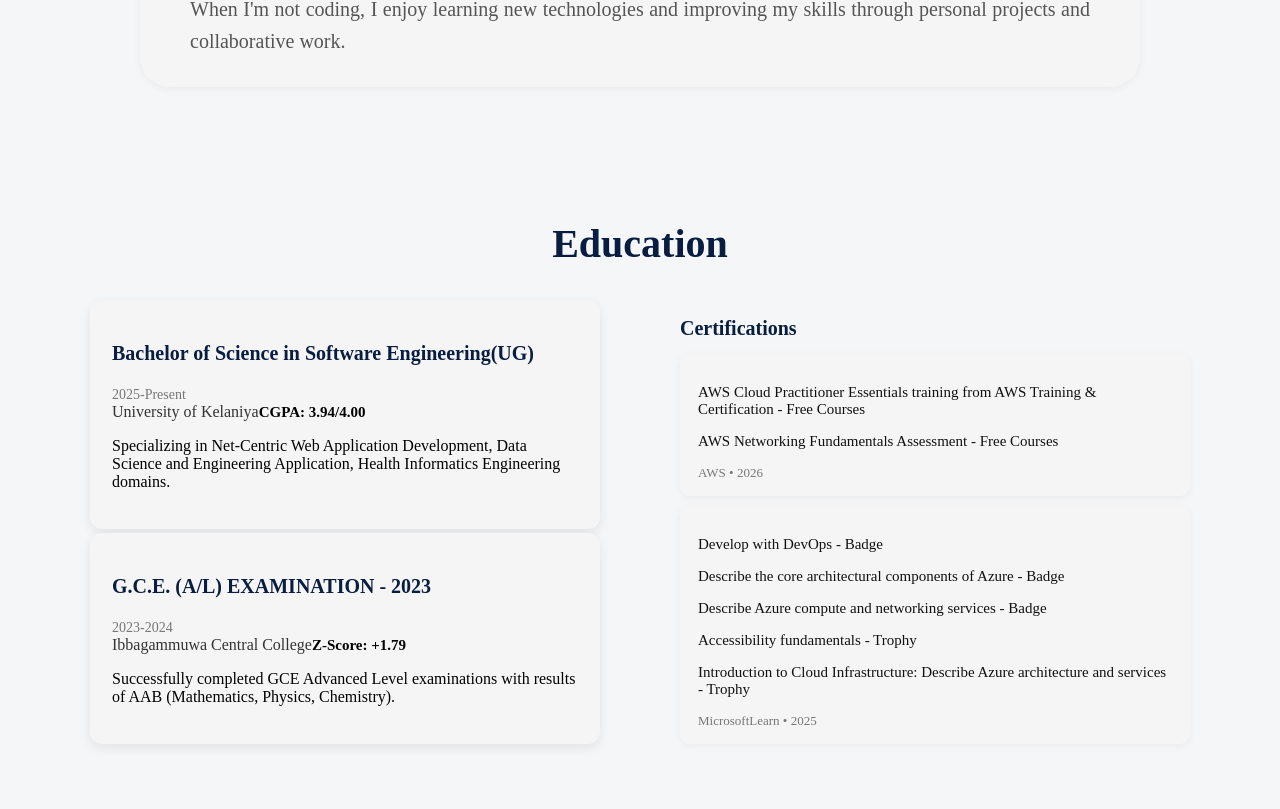
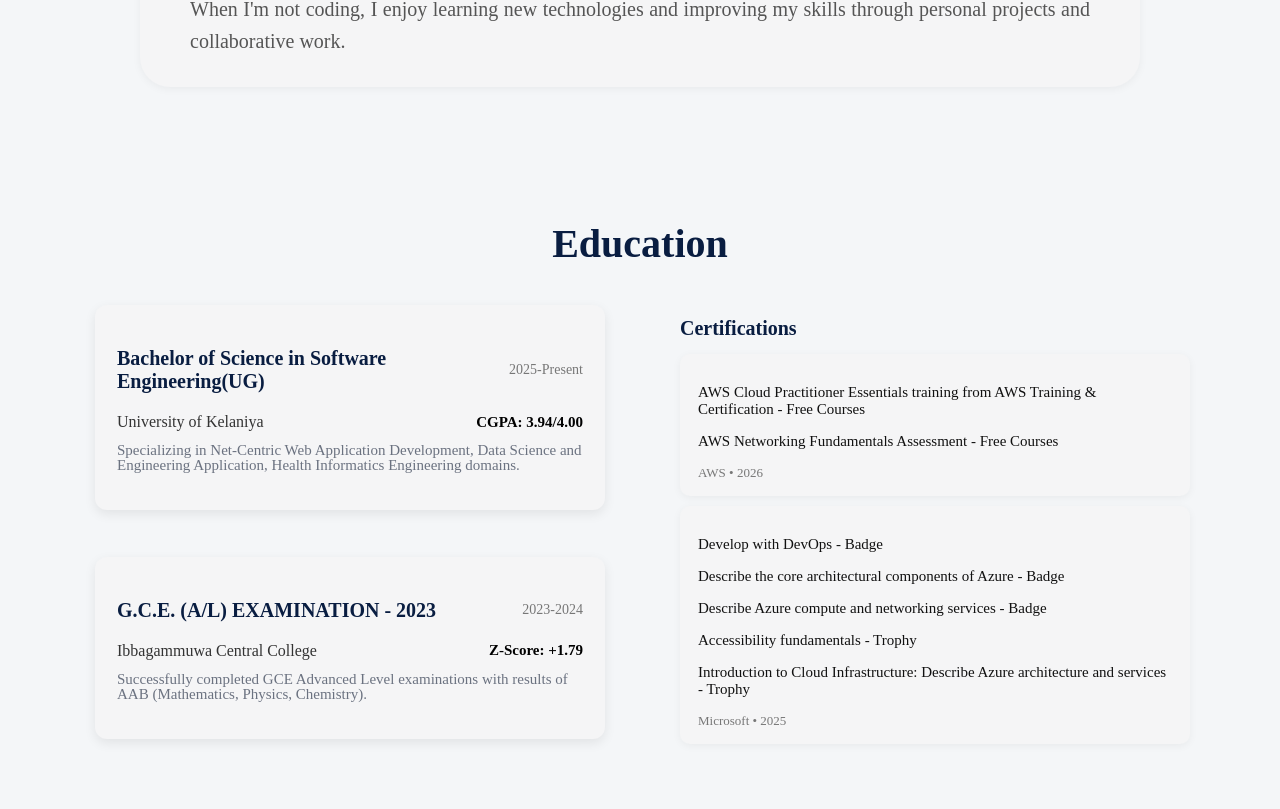
Before and after one commit to Dulan-Vishwajith/portfolio-react, a React (Vite) app: page / in a window 1280 px wide. Shown: the part 931-1740 px from the top of the page. Built offline with nearby package versions, Linux system fonts and the light colour scheme.

Commit message:
Bug fixing and Adding functionality for education section

```diff
--- a/src/App.jsx
+++ b/src/App.jsx
@@ -1,7 +1,7 @@
 import Overview from './components/Overview/Overview';
 import Navbar from './components/Navbar/Navbar';
 import About from './components/About/About';
-import Education from './components/Education';
+import Education from './components/Education/Education';
 import Skills from './components/Skills';
 import Projects from './components/Projects';
 import Downloads from './components/Downloads';
--- a/src/components/Education.jsx
+++ /dev/null
@@ -1,89 +0,0 @@
-import '../styles/Education.css';
-
-function Education(){
-    return(
-        <section className="education" id="education">
-                {/*Title*/}
-                <h2 className="title-text" id="education-title">Education</h2>
-
-                {/*Container*/}
-                <div className="academic-container">
-
-                    {/*Academic things*/}
-                    <div className="academic">
-
-                        {/*Academic Cards*/}
-                        {/*Card 1*/}
-                        <div className="aca-card">
-                            <div className="card-top">
-                                <h3 className="title">Bachelor of Science in Software Engineering(UG)</h3>
-                                <span className="time">2025-Present</span>
-                            </div>
-
-                            <div className="card-middle">
-                                <span className="institute">University of Kelaniya</span>
-                                <span className="grade">CGPA: 3.94/4.00</span>
-                            </div>
-
-                            <p className="summmary">
-                                Specializing in Net-Centric Web Application Development, Data Science and Engineering Application, Health Informatics Engineering domains.
-                            </p>
-
-                        </div>
-
-                        {/*Card 2*/}
-                        <div className="aca-card">
-                            <div className="card-top">
-                                <h3 className="title">G.C.E. (A/L) EXAMINATION - 2023</h3>
-                                <span className="time">2023-2024</span>
-                            </div>
-
-                            <div className="card-middle">
-                                <span className="institute">Ibbagammuwa Central College</span>
-                                <span className="grade">Z-Score: +1.79</span>
-                            </div>
-
-                            <p className="summmary">
-                                Successfully completed GCE Advanced Level examinations with results of AAB (Mathematics, Physics, Chemistry).
-                            </p>
-
-                        </div>
-
-                    </div>
-
-                    {/*Certifications*/}
-                    <div className="certifications">
-
-                        {/*Certification title*/}
-                        <h2>Certifications</h2>
-
-                        {/*Certification Cards*/}
-                        {/*Card 1*/}
-                        <div className="cert-card">
-                            <p className="cert-title">AWS Cloud Practitioner Essentials training from AWS Training & Certification - Free Courses</p>
-                            <p className="cert-title">AWS Networking Fundamentals Assessment - Free Courses</p>
-
-                            <span className="cert-org">AWS • 2026</span>
-                        </div>
-
-                        {/*Card 2*/}
-                        <div className="cert-card">
-                            <p className="cert-title">Develop with DevOps - Badge</p>
-                            <p className="cert-title">Describe the core architectural components of Azure - Badge</p>
-                            <p className="cert-title">Describe Azure compute and networking services - Badge</p>
-                            <p className="cert-title">Accessibility fundamentals - Trophy</p>
-                            <p className="cert-title">Introduction to Cloud Infrastructure: Describe Azure architecture and services - Trophy</p>
-
-                            <span className="cert-org">MicrosoftLearn • 2025</span>
-                        </div>
-
-
-                    </div>
-                </div>
-            </section>
-
-
-
-    )
-}
-export default Education
--- /dev/null
+++ b/src/components/Education/Card.jsx
@@ -0,0 +1,41 @@
+
+function Card({title, time, institute, grade, summary, titles, org, year, type}){
+    return(
+
+            <div className={type === 'aca' ? 'aca-card' : 'cert-card'}>
+                {/*Academic Card*/}
+                {/*Turnary operator to check the type of card and render aca or cert -> aca*/}
+                {type === 'aca' && (
+                    <>
+                        <div className="aca-card-header">
+                            <h3 className="title">{title}</h3>
+                            <span className="time">{time}</span>
+                        </div>
+
+                        <div className="aca-card-body">
+                            <span className="institute">{institute}</span>
+                            <span className="grade">{grade}</span>
+                        </div>
+
+                        <p className="aca-card-summary">
+                            {summary}
+                        </p>
+                    </>
+                )}
+
+                {/*Certification Card*/}
+                {/*Turnary operator to check the type of card and render aca or cert -> cert*/}
+                {type === 'cert' &&(
+                    <>
+                        {titles.map((title, index) =>(
+                            <p key ={index} className="cert-titles">{title}</p>
+                        ))}
+
+                        <span className="cert-org">{org} • {year}</span>
+                    </>
+                )}
+            </div>
+
+    )
+}
+export default Card;
--- a/src/styles/Education.css
+++ b/src/components/Education/Education.css
@@ -25,7 +25,7 @@
     width: 100%;
     padding: 22px;
     border-radius: 12px;
-    margin: 0;
+    margin: 5px;
 
     background: #f5f5f6;
 
@@ -41,17 +41,16 @@
 
 
 /*Academic Card Content*/
-.aca-card-top {
+.aca-card-header {
     display: flex;
     justify-content: space-between;
     align-items: center;
-    gap: 10px;
 }
 
 .title {
     font-size: 20px;
     font-weight: 600;
-     color: #091d41;
+    color: #091d41;
 }
 
 .time {
@@ -60,11 +59,11 @@
     white-space: nowrap;
 }
 
-.aca-card-middle {
+.aca-card-body {
     display: flex;
     justify-content: space-between;
-    margin-top: 10px;
-    gap: 10px;
+    align-items: center;
+
 }
 
 .institute {
@@ -77,13 +76,14 @@
     font-weight: 600;
     color:#000;
     white-space: nowrap;
+
 }
 
-.summary {
+.aca-card-summary {
     margin-top: 12px;
-    font-size: 16px;
+    font-size: 15px;
     color: #6b7280;
-    line-height: 2;
+    line-height: 1;
 }
 
 
@@ -117,7 +117,7 @@
 }
 
 /*Certification Card Content*/
-.cert-title {
+.cert-titles {
     font-size: 15px;
     font-weight: 500;
     color:#111;
--- /dev/null
+++ b/src/components/Education/Education.jsx
@@ -0,0 +1,80 @@
+import Card from './Card';
+import './Education.css';
+
+function Education(){
+    return(
+        <section className="education" id="education">
+                {/*Title*/}
+                <a href="#education" className='title-button'><h2 className="title-text" >Education</h2></a>
+
+                {/*Container*/}
+                <div className="academic-container">
+
+                    {/*Academic things*/}
+                    <div className="academic">
+
+                        {/*Academic Cards*/}
+                        {/*Card 1*/}
+                        <Card
+                            type='aca'
+                            title="Bachelor of Science in Software Engineering(UG)"
+                            time="2025-Present"
+                            institute="University of Kelaniya"
+                            grade="CGPA: 3.94/4.00"
+                            summary="Specializing in Net-Centric Web Application Development, Data Science and Engineering Application, Health Informatics Engineering domains."
+                        />
+
+
+                        {/*Card 2*/}
+                        <Card
+                            type='aca'
+                            title="G.C.E. (A/L) EXAMINATION - 2023"
+                            time="2023-2024"
+                            institute="Ibbagammuwa Central College"
+                            grade="Z-Score: +1.79"
+                            summary="Successfully completed GCE Advanced Level examinations with results of AAB (Mathematics, Physics, Chemistry)."
+                        />
+
+                    </div>
+
+                    {/*Certifications*/}
+                    <div className="certifications">
+
+                        {/*Certification title*/}
+                        <h2>Certifications</h2>
+
+                        {/*Certification Cards*/}
+                        {/*Card 1*/}
+                        <Card
+                            type='cert'
+                            titles = {[
+                                        'AWS Cloud Practitioner Essentials training from AWS Training & Certification - Free Courses',
+                                        'AWS Networking Fundamentals Assessment - Free Courses'
+                                    ]}
+                            org = 'AWS'
+                            year = '2026'
+                        />
+
+                        {/*Card 2*/}
+                        <Card
+                            type='cert'
+                            titles = {[
+                                        'Develop with DevOps - Badge',
+                                        'Describe the core architectural components of Azure - Badge',
+                                        'Describe Azure compute and networking services - Badge',
+                                        'Accessibility fundamentals - Trophy',
+                                        'Introduction to Cloud Infrastructure: Describe Azure architecture and services - Trophy'
+                                    ]}
+                            org = 'Microsoft'
+                            year = '2025'
+                        />
+
+                    </div>
+                </div>
+            </section>
+
+
+
+    )
+}
+export default Education
```
